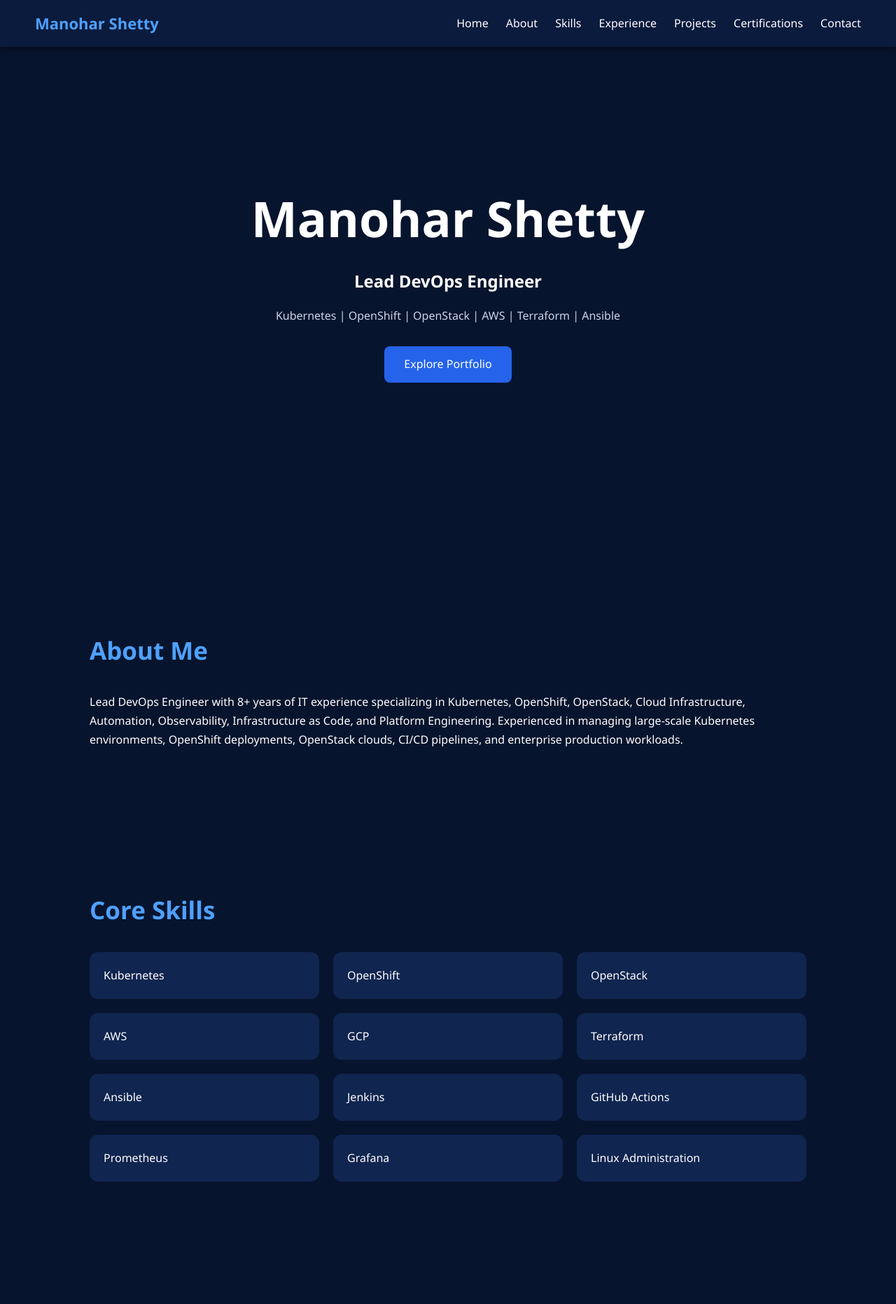
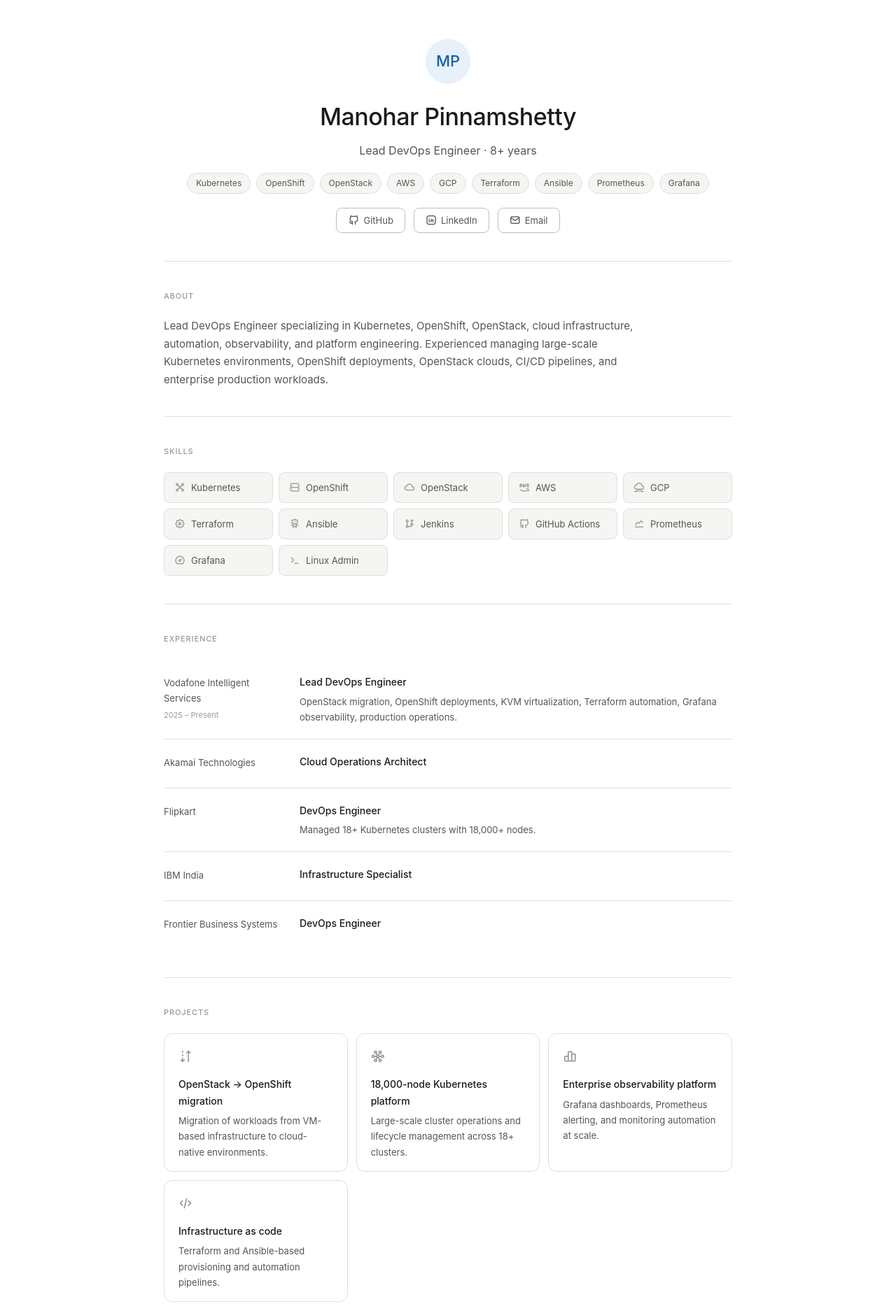
Before and after one commit to Manohar-1305/Manohar-1305.github.io, a plain HTML site: page index.html in a window 1280 px wide. Shown: the top 1864 px of the page at 70% size. Drawn offline with Linux system fonts and the light colour scheme.

Commit message:
Update index.html

````diff
--- a/index.html
+++ b/index.html
@@ -4,341 +4,245 @@
 <meta charset="UTF-8">
 <meta name="viewport" content="width=device-width, initial-scale=1.0">
 <title>Manohar Pinnamshetty | Lead DevOps Engineer</title>
+<link rel="stylesheet" href="https://cdn.jsdelivr.net/npm/@tabler/icons-webfont@latest/tabler-icons.min.css">
+<style>
+*{margin:0;padding:0;box-sizing:border-box;}
 
-<style>
+:root{
+  --bg:#ffffff;
+  --bg-secondary:#f5f5f3;
+  --text-primary:#1a1a1a;
+  --text-secondary:#555550;
+  --text-tertiary:#999990;
+  --border:#e0dfd8;
+  --border-hover:#c0bfb8;
+  --info-bg:#e6f1fb;
+  --info-text:#185fa5;
+  --radius-md:8px;
+  --radius-lg:12px;
+}
 
-*{
-    margin:0;
-    padding:0;
-    box-sizing:border-box;
-    scroll-behavior:smooth;
-    font-family:Segoe UI, sans-serif;
+@media(prefers-color-scheme:dark){
+  :root{
+    --bg:#1a1a1a;
+    --bg-secondary:#242424;
+    --text-primary:#f0efe8;
+    --text-secondary:#aaa9a0;
+    --text-tertiary:#666660;
+    --border:#333330;
+    --border-hover:#555550;
+    --info-bg:#0c447c;
+    --info-text:#b5d4f4;
+  }
 }
 
 body{
-    background:#07142d;
-    color:white;
+  font-family:-apple-system,BlinkMacSystemFont,'Segoe UI',sans-serif;
+  background:var(--bg);
+  color:var(--text-primary);
   line-height:1.7;
 }
 
-/* NAVBAR */
+a{color:inherit;text-decoration:none;}
 
-nav{
-    position:fixed;
-    top:0;
-    width:100%;
-    background:#0b1b3d;
-    padding:15px 50px;
-    display:flex;
-    justify-content:space-between;
-    align-items:center;
-    z-index:1000;
-    box-shadow:0 2px 10px rgba(0,0,0,.4);
-}
+.port{max-width:860px;margin:0 auto;padding:0 1.5rem 4rem;}
 
-.logo{
-    font-size:22px;
-    font-weight:bold;
-    color:#4ea1ff;
-}
-
-nav ul{
-    list-style:none;
-    display:flex;
-    gap:25px;
-}
-
-nav a{
-    color:white;
-    text-decoration:none;
-    transition:.3s;
-}
-
-nav a:hover{
-    color:#4ea1ff;
-}
-
-/* HOME */
-
-#home{
-    min-height:100vh;
-    display:flex;
-    flex-direction:column;
-    justify-content:center;
-    align-items:center;
-    text-align:center;
-    padding:50px;
-}
-
-#home h1{
-    font-size:70px;
-}
-
-#home h2{
-    margin-top:10px;
-}
-
-#home p{
-    margin-top:15px;
-    color:#c9d5e8;
-}
-
-.btn{
-    margin-top:30px;
-    display:inline-block;
-    padding:12px 28px;
-    background:#2563eb;
-    border-radius:8px;
-    color:white;
-    text-decoration:none;
-}
+/* HERO */
+.hero{text-align:center;padding:3.5rem 1rem 2.5rem;border-bottom:0.5px solid var(--border);}
+.avatar{width:64px;height:64px;border-radius:50%;background:var(--info-bg);display:flex;align-items:center;justify-content:center;font-size:22px;font-weight:500;color:var(--info-text);margin:0 auto 18px;}
+.hero-name{font-size:34px;font-weight:500;letter-spacing:-0.5px;}
+.hero-title{font-size:16px;color:var(--text-secondary);margin-top:6px;}
+.hero-tags{display:flex;flex-wrap:wrap;gap:8px;justify-content:center;margin-top:18px;}
+.tag{font-size:12px;padding:4px 12px;border-radius:999px;background:var(--bg-secondary);border:0.5px solid var(--border);color:var(--text-secondary);}
+.hero-links{display:flex;gap:12px;justify-content:center;flex-wrap:wrap;margin-top:20px;}
+.hero-links a{display:flex;align-items:center;gap:6px;font-size:13px;padding:6px 16px;border:0.5px solid var(--border-hover);border-radius:var(--radius-md);color:var(--text-secondary);transition:background .15s;}
+.hero-links a:hover{background:var(--bg-secondary);}
+.hero-links i{font-size:16px;}
 
 /* SECTIONS */
+.section{padding:2.5rem 0;border-bottom:0.5px solid var(--border);}
+.section:last-child{border-bottom:none;}
+.sec-label{font-size:11px;font-weight:500;letter-spacing:.08em;text-transform:uppercase;color:var(--text-tertiary);margin-bottom:1.25rem;}
 
-section{
-    padding:100px 10%;
-}
+/* ABOUT */
+.about-text{font-size:15px;color:var(--text-secondary);max-width:680px;}
 
-.section-title{
-    color:#4ea1ff;
-    margin-bottom:30px;
-    font-size:35px;
-}
+/* SKILLS */
+.skills-grid{display:grid;grid-template-columns:repeat(auto-fit,minmax(130px,1fr));gap:8px;}
+.skill-chip{background:var(--bg-secondary);border:0.5px solid var(--border);border-radius:var(--radius-md);padding:10px 14px;font-size:13px;color:var(--text-secondary);display:flex;align-items:center;gap:8px;}
+.skill-chip i{font-size:16px;color:var(--text-tertiary);}
 
-.card-container{
-    display:grid;
-    grid-template-columns:repeat(auto-fit,minmax(250px,1fr));
-    gap:20px;
-}
+/* TIMELINE */
+.timeline{display:flex;flex-direction:column;}
+.job{display:grid;grid-template-columns:170px 1fr;gap:0 24px;padding:1.25rem 0;border-bottom:0.5px solid var(--border);}
+.job:last-child{border-bottom:none;}
+.job-meta{font-size:13px;color:var(--text-secondary);padding-top:2px;}
+.job-period{font-size:11px;margin-top:4px;color:var(--text-tertiary);}
+.job-title{font-size:14px;font-weight:500;margin-bottom:5px;}
+.job-desc{font-size:13px;color:var(--text-secondary);}
 
-.card{
-    background:#10254f;
-    padding:20px;
-    border-radius:12px;
-    transition:.3s;
-}
+/* PROJECTS */
+.proj-grid{display:grid;grid-template-columns:repeat(auto-fit,minmax(240px,1fr));gap:12px;}
+.proj-card{background:var(--bg);border:0.5px solid var(--border);border-radius:var(--radius-lg);padding:1rem 1.25rem;transition:border-color .15s;}
+.proj-card:hover{border-color:var(--border-hover);}
+.proj-icon{font-size:20px;color:var(--text-tertiary);margin-bottom:10px;}
+.proj-title{font-size:14px;font-weight:500;margin-bottom:6px;}
+.proj-desc{font-size:13px;color:var(--text-secondary);}
 
-.card:hover{
-    transform:translateY(-5px);
-}
+/* CERTS */
+.cert-list{display:flex;flex-direction:column;gap:10px;}
+.cert-item{display:flex;align-items:center;gap:10px;font-size:14px;color:var(--text-secondary);}
+.cert-item i{font-size:16px;color:var(--text-tertiary);width:20px;}
 
-/* EXPERIENCE */
-
-.timeline{
-    border-left:3px solid #2563eb;
-    padding-left:25px;
-}
-
-.job{
-    margin-bottom:40px;
-}
-
-.job h3{
-    color:#4ea1ff;
-}
+/* CONTACT */
+.contact-row{display:flex;flex-direction:column;gap:10px;}
+.contact-link{display:flex;align-items:center;gap:10px;font-size:14px;color:var(--text-secondary);transition:color .15s;}
+.contact-link:hover{color:var(--text-primary);}
+.contact-link i{font-size:16px;color:var(--text-tertiary);width:20px;}
 
 /* FOOTER */
+footer{text-align:center;padding:2rem;font-size:12px;color:var(--text-tertiary);border-top:0.5px solid var(--border);}
 
-footer{
-    background:#0b1b3d;
-    text-align:center;
-    padding:25px;
+@media(max-width:600px){
+  .job{grid-template-columns:1fr;}
+  .hero-name{font-size:26px;}
 }
-
-@media(max-width:768px){
-
-nav{
-    flex-direction:column;
-    gap:15px;
-}
-
-nav ul{
-    flex-wrap:wrap;
-    justify-content:center;
-}
-
-#home h1{
-    font-size:42px;
-}
-
-}
-
 </style>
 </head>
-
 <body>
 
-<nav>
+<div class="port">
 
-<div class="logo">Manohar Shetty</div>
-
-<ul>
-<li><a href="#home">Home</a></li>
-<li><a href="#about">About</a></li>
-<li><a href="#skills">Skills</a></li>
-<li><a href="#experience">Experience</a></li>
-<li><a href="#projects">Projects</a></li>
-<li><a href="#certifications">Certifications</a></li>
-<li><a href="#contact">Contact</a></li>
-</ul>
-
-</nav>
-
-<section id="home">
-
-<h1>Manohar Shetty</h1>
-
-<h2>Lead DevOps Engineer</h2>
-
-<p>
-Kubernetes | OpenShift | OpenStack | AWS | Terraform | Ansible
-</p>
-
-<a href="#about" class="btn">Explore Portfolio</a>
-
-</section>
-
-<section id="about">
-
-<h2 class="section-title">About Me</h2>
-
-<p>
-Lead DevOps Engineer with 8+ years of IT experience specializing in
-Kubernetes, OpenShift, OpenStack, Cloud Infrastructure,
-Automation, Observability, Infrastructure as Code, and Platform Engineering.
-Experienced in managing large-scale Kubernetes environments,
-OpenShift deployments, OpenStack clouds, CI/CD pipelines,
-and enterprise production workloads.
-</p>
-
-</section>
-
-<section id="skills">
-
-<h2 class="section-title">Core Skills</h2>
-
-<div class="card-container">
-
-<div class="card">Kubernetes</div>
-<div class="card">OpenShift</div>
-<div class="card">OpenStack</div>
-<div class="card">AWS</div>
-<div class="card">GCP</div>
-<div class="card">Terraform</div>
-<div class="card">Ansible</div>
-<div class="card">Jenkins</div>
-<div class="card">GitHub Actions</div>
-<div class="card">Prometheus</div>
-<div class="card">Grafana</div>
-<div class="card">Linux Administration</div>
-
+  <div class="hero">
+    <div class="avatar">MP</div>
+    <div class="hero-name">Manohar Pinnamshetty</div>
+    <div class="hero-title">Lead DevOps Engineer · 8+ years</div>
+    <div class="hero-tags">
+      <span class="tag">Kubernetes</span>
+      <span class="tag">OpenShift</span>
+      <span class="tag">OpenStack</span>
+      <span class="tag">AWS</span>
+      <span class="tag">GCP</span>
+      <span class="tag">Terraform</span>
+      <span class="tag">Ansible</span>
+      <span class="tag">Prometheus</span>
+      <span class="tag">Grafana</span>
+    </div>
+    <div class="hero-links">
+      <a href="https://github.com/Manohar-1305"><i class="ti ti-brand-github"></i>GitHub</a>
+      <a href="https://linkedin.com/in/manohar-shetty507"><i class="ti ti-brand-linkedin"></i>LinkedIn</a>
+      <a href="mailto:manohar.shetty507@gmail.com"><i class="ti ti-mail"></i>Email</a>
+    </div>
   </div>
 
-</section>
-
-<section id="experience">
-
-<h2 class="section-title">Experience</h2>
-
-<div class="timeline">
-
-<div class="job">
-<h3>Vodafone Intelligent Services</h3>
-<p>Lead DevOps Engineer | 2025 - Present</p>
-<p>
-OpenStack migration, OpenShift deployments, KVM virtualization,
-Terraform automation, Grafana observability, production operations.
-</p>
+  <div class="section">
+    <div class="sec-label">About</div>
+    <p class="about-text">Lead DevOps Engineer specializing in Kubernetes, OpenShift, OpenStack, cloud infrastructure, automation, observability, and platform engineering. Experienced managing large-scale Kubernetes environments, OpenShift deployments, OpenStack clouds, CI/CD pipelines, and enterprise production workloads.</p>
   </div>
 
-<div class="job">
-<h3>Akamai Technologies</h3>
-<p>Cloud Operations Architect</p>
+  <div class="section">
+    <div class="sec-label">Skills</div>
+    <div class="skills-grid">
+      <div class="skill-chip"><i class="ti ti-topology-star"></i>Kubernetes</div>
+      <div class="skill-chip"><i class="ti ti-server"></i>OpenShift</div>
+      <div class="skill-chip"><i class="ti ti-cloud"></i>OpenStack</div>
+      <div class="skill-chip"><i class="ti ti-brand-aws"></i>AWS</div>
+      <div class="skill-chip"><i class="ti ti-cloud-computing"></i>GCP</div>
+      <div class="skill-chip"><i class="ti ti-settings-automation"></i>Terraform</div>
+      <div class="skill-chip"><i class="ti ti-robot"></i>Ansible</div>
+      <div class="skill-chip"><i class="ti ti-git-branch"></i>Jenkins</div>
+      <div class="skill-chip"><i class="ti ti-brand-github"></i>GitHub Actions</div>
+      <div class="skill-chip"><i class="ti ti-chart-line"></i>Prometheus</div>
+      <div class="skill-chip"><i class="ti ti-dashboard"></i>Grafana</div>
+      <div class="skill-chip"><i class="ti ti-terminal"></i>Linux Admin</div>
+    </div>
   </div>
 
+  <div class="section">
+    <div class="sec-label">Experience</div>
+    <div class="timeline">
       <div class="job">
-<h3>Flipkart</h3>
-<p>DevOps Engineer</p>
-<p>
-Managed 18+ Kubernetes clusters with 18,000+ nodes.
-</p>
+        <div class="job-meta">
+          <div>Vodafone Intelligent Services</div>
+          <div class="job-period">2025 – Present</div>
+        </div>
+        <div>
+          <div class="job-title">Lead DevOps Engineer</div>
+          <div class="job-desc">OpenStack migration, OpenShift deployments, KVM virtualization, Terraform automation, Grafana observability, production operations.</div>
+        </div>
+      </div>
+      <div class="job">
+        <div class="job-meta"><div>Akamai Technologies</div></div>
+        <div><div class="job-title">Cloud Operations Architect</div></div>
+      </div>
+      <div class="job">
+        <div class="job-meta"><div>Flipkart</div></div>
+        <div>
+          <div class="job-title">DevOps Engineer</div>
+          <div class="job-desc">Managed 18+ Kubernetes clusters with 18,000+ nodes.</div>
+        </div>
+      </div>
+      <div class="job">
+        <div class="job-meta"><div>IBM India</div></div>
+        <div><div class="job-title">Infrastructure Specialist</div></div>
+      </div>
+      <div class="job">
+        <div class="job-meta"><div>Frontier Business Systems</div></div>
+        <div><div class="job-title">DevOps Engineer</div></div>
+      </div>
+    </div>
   </div>
 
-<div class="job">
-<h3>IBM India</h3>
-<p>Infrastructure Specialist</p>
+  <div class="section">
+    <div class="sec-label">Projects</div>
+    <div class="proj-grid">
+      <div class="proj-card">
+        <div class="proj-icon"><i class="ti ti-arrows-transfer-up"></i></div>
+        <div class="proj-title">OpenStack → OpenShift migration</div>
+        <div class="proj-desc">Migration of workloads from VM-based infrastructure to cloud-native environments.</div>
+      </div>
+      <div class="proj-card">
+        <div class="proj-icon"><i class="ti ti-topology-star-3"></i></div>
+        <div class="proj-title">18,000-node Kubernetes platform</div>
+        <div class="proj-desc">Large-scale cluster operations and lifecycle management across 18+ clusters.</div>
+      </div>
+      <div class="proj-card">
+        <div class="proj-icon"><i class="ti ti-chart-bar"></i></div>
+        <div class="proj-title">Enterprise observability platform</div>
+        <div class="proj-desc">Grafana dashboards, Prometheus alerting, and monitoring automation at scale.</div>
+      </div>
+      <div class="proj-card">
+        <div class="proj-icon"><i class="ti ti-code"></i></div>
+        <div class="proj-title">Infrastructure as code</div>
+        <div class="proj-desc">Terraform and Ansible-based provisioning and automation pipelines.</div>
+      </div>
+    </div>
   </div>
 
-<div class="job">
-<h3>Frontier Business Systems</h3>
-<p>DevOps Engineer</p>
+  <div class="section">
+    <div class="sec-label">Certifications</div>
+    <div class="cert-list">
+      <div class="cert-item"><i class="ti ti-certificate"></i>Certified Kubernetes Administrator (CKA)</div>
+      <div class="cert-item"><i class="ti ti-shield-check"></i>Certified Kubernetes Security Specialist (CKS)</div>
+      <div class="cert-item"><i class="ti ti-chart-line"></i>Prometheus Certified Associate (PCA)</div>
+      <div class="cert-item"><i class="ti ti-brand-aws"></i>AWS Solutions Architect Associate</div>
+      <div class="cert-item"><i class="ti ti-brand-azure"></i>Azure AZ-900</div>
+      <div class="cert-item"><i class="ti ti-git-merge"></i>GitOps Certified</div>
+    </div>
+  </div>
+
+  <div class="section">
+    <div class="sec-label">Contact</div>
+    <div class="contact-row">
+      <a class="contact-link" href="mailto:manohar.shetty507@gmail.com"><i class="ti ti-mail"></i>manohar.shetty507@gmail.com</a>
+      <a class="contact-link" href="https://github.com/Manohar-1305"><i class="ti ti-brand-github"></i>github.com/Manohar-1305</a>
+      <a class="contact-link" href="https://linkedin.com/in/manohar-shetty507"><i class="ti ti-brand-linkedin"></i>linkedin.com/in/manohar-shetty507</a>
+    </div>
   </div>
 
 </div>
 
-</section>
-
-<section id="projects">
-
-<h2 class="section-title">Projects</h2>
-
-<div class="card-container">
-
-<div class="card">
-<h3>OpenStack to OpenShift Migration</h3>
-<p>Migration of workloads from VM-based infrastructure to cloud-native environments.</p>
-</div>
-
-<div class="card">
-<h3>18,000+ Node Kubernetes Platform</h3>
-<p>Large-scale Kubernetes operations and lifecycle management.</p>
-</div>
-
-<div class="card">
-<h3>Enterprise Observability Platform</h3>
-<p>Grafana dashboards, Prometheus alerting, monitoring automation.</p>
-</div>
-
-<div class="card">
-<h3>Infrastructure as Code</h3>
-<p>Terraform and Ansible-based provisioning and automation.</p>
-</div>
-
-</div>
-
-</section>
-
-<section id="certifications">
-
-<h2 class="section-title">Certifications</h2>
-
-<ul>
-<li>Certified Kubernetes Administrator (CKA)</li>
-<li>Certified Kubernetes Security Specialist (CKS)</li>
-<li>Prometheus Certified Associate (PCA)</li>
-<li>AWS Solutions Architect Associate</li>
-<li>Azure AZ-900</li>
-<li>GitOps Certified</li>
-</ul>
-
-</section>
-
-<section id="contact">
-
-<h2 class="section-title">Contact</h2>
-
-<p>Email: manohar.shetty507@gmail.com</p>
-<p>GitHub: https://github.com/Manohar-1305</p>
-<p>LinkedIn: https://linkedin.com/in/manohar-shetty507</p>
-
-</section>
-
-<footer>
-
-<p>© 2026 Manohar Shetty | Lead DevOps Engineer</p>
-
-</footer>
+<footer>© 2026 Manohar Pinnamshetty · Lead DevOps Engineer</footer>
 
 </body>
 </html>
-```
````
Lines whose indentation alone changed are shown as unchanged.
